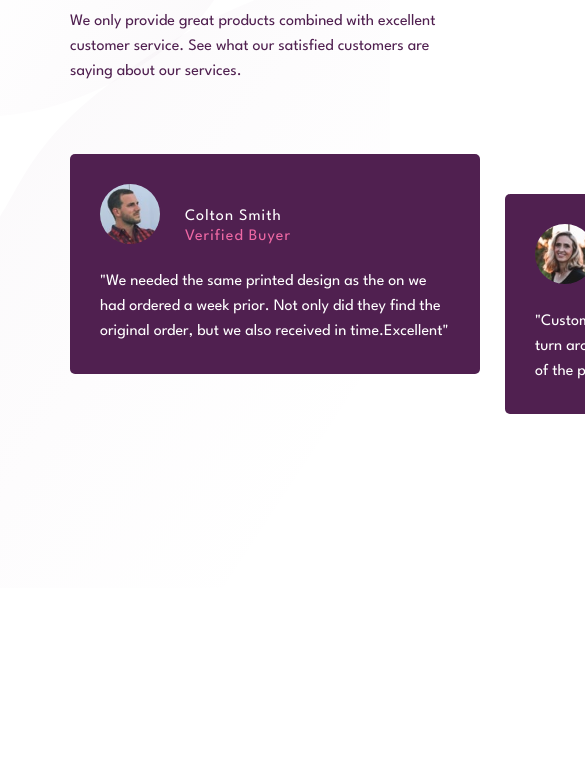
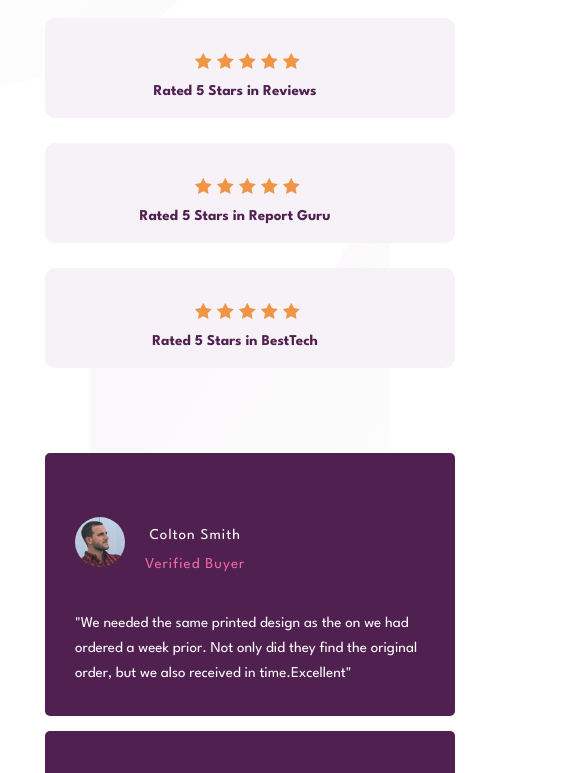
Before and after one commit to Ahmed7019/social_proof_section, a plain HTML site: page index.html in a window 390 px wide. Shown: the part 256-1029 px from the top of the page, 585 px wide, since content can reach past the window. Before the commit the page ends 844 px from the top, so only its background shows below. Drawn offline with Linux system fonts and the light colour scheme.

Commit message:
Added mobile screen design

```diff
--- a/index.html
+++ b/index.html
@@ -26,27 +26,33 @@
             </div>
             <div class="ratings">
                 <div class="first-rate">
+                    <div class="imgs">
                         <img src="/images/icon-star.svg" alt="star">
                         <img src="/images/icon-star.svg" alt="star">
                         <img src="/images/icon-star.svg" alt="star">
                         <img src="/images/icon-star.svg" alt="star">
                         <img src="/images/icon-star.svg" alt="star">
+                    </div>
                     <span>Rated 5 Stars in Reviews</span>
                 </div>
                 <div class="second-rate">
+                    <div class="imgs">
                         <img src="/images/icon-star.svg" alt="star">
                         <img src="/images/icon-star.svg" alt="star">
                         <img src="/images/icon-star.svg" alt="star">
                         <img src="/images/icon-star.svg" alt="star">
                         <img src="/images/icon-star.svg" alt="star">
+                    </div>
                     <span>Rated 5 Stars in Report Guru</span>
                 </div>
                 <div class="third-rate">
+                    <div class="imgs">
                         <img src="/images/icon-star.svg" alt="star">
                         <img src="/images/icon-star.svg" alt="star">
                         <img src="/images/icon-star.svg" alt="star">
                         <img src="/images/icon-star.svg" alt="star">
                         <img src="/images/icon-star.svg" alt="star">
+                    </div>
                     <span>Rated 5 Stars in BestTech</span>
                 </div>
             </div>
--- a/style/style.css
+++ b/style/style.css
@@ -32,6 +32,7 @@ body {
   display: grid;
   place-items: center;
   height: 100vh;
+  font-size: 15px;
 }
 
 .container {
@@ -56,22 +57,25 @@ header {
 }
 
 .ratings {
+  position: relative;
   width: 550px;
   display: flex;
   display: -ms-flex;
   display: -webkit-flex;
   flex-direction: column;
-  justify-content: space-evenly;
+  justify-content: space-between;
+  align-content: space-between;
 }
 
 .ratings div {
-  position: relative;
-  padding: 15px;
+  padding: 10px;
   font-weight: bold;
   background-color: var(--Light_Grayish_Magenta);
   border-radius: 10px;
 }
-
+.imgs img {
+  margin-right: 5px;
+}
 .ratings div span {
   position: relative;
   margin-left: 20px;
@@ -90,30 +94,40 @@ header {
   align-self: flex-end;
 }
 
+.first-rate,
+.second-rate,
+.third-rate {
+  display: flex;
+  justify-content: space-between;
+  align-items: center;
+}
 main {
   display: flex;
   display: -webkit-flex;
   flex-direction: column;
 }
+
 .card-container {
-    height: 300px;
+  height: 300px;
   display: flex;
   display: -webkit-flex;
   flex-direction: row;
   justify-content: space-evenly;
+  position: relative;
 }
 
 .card-container :nth-child(1) {
-    align-self: flex-start;
+  align-self: flex-start;
 }
 .card-container :nth-child(2) {
-    align-self: center;
+  align-self: center;
 }
 .card-container :nth-child(3) {
-    align-self: flex-end;
+  align-self: flex-end;
 }
 
 .card {
+  position: relative;
   background-color: var(--Very_Dark_Magenta);
   width: 350px;
   height: fit-content;
@@ -124,13 +138,17 @@ main {
 }
 
 .profile {
+  position: relative;
   display: flex;
   justify-content: flex-start;
-  align-items: center;
+  width: fit-content;
+  height: fit-content;
 }
 
 .info {
-  margin-left: 25px;
+  position: relative;
+  margin-left: 20px;
+  margin-bottom: 25px;
   display: flex;
   flex-direction: column;
   letter-spacing: 1px;
@@ -140,8 +158,8 @@ main {
   color: var(--Soft_Pink);
 }
 .profile img {
-  width: 60px;
-  height: 60px;
+  width: 50px;
+  height: 50px;
   border-radius: 50%;
   margin-bottom: 25px;
 }
@@ -154,3 +172,75 @@ main :nth-child(3) {
 .recom-text {
   line-height: 25px;
 }
+
+/* mobile screen */
+
+@media (max-width: 768px) {
+  body {
+    background-image: url(../images/bg-pattern-top-mobile.svg),
+      url(../images/bg-pattern-bottom-mobile.svg);
+    background-size: 550px, 300px;
+    background-repeat: no-repeat, no-repeat;
+    background-position: top left, bottom right;
+  }
+
+  .container {
+    width: 400px;
+    padding: 50px;
+    display: flex;
+    flex-direction: column;
+    align-items: center;
+  }
+  header {
+    display: flex;
+    flex-direction: column;
+    justify-content: space-evenly;
+    align-items: center;
+    width: 100%;
+  }
+  .ratings {
+    width: 100%;
+  }
+
+  .ratings div {
+    padding: 5px;
+  }
+  .ratings span {
+    margin-bottom: 15px;
+  }
+  .first-rate,
+  .second-rate,
+  .ratings :nth-child(3) {
+    width: 100%;
+    align-self: center;
+    margin-top: 25px;
+  }
+  .imgs {
+    display: flex;
+    display: -webkit-flex;
+    align-items: flex-end;
+    margin-bottom: 10px;
+  }
+
+  .first-rate,
+  .second-rate,
+  .third-rate {
+    display: flex;
+    flex-direction: column;
+    align-items: center;
+    justify-content: space-between;
+  }
+  .card-container {
+    flex-direction: column;
+    justify-content: space-between;
+    align-items: center;
+  }
+
+  .card-container :nth-child(1),
+  .card-container :nth-child(2),
+  .card-container :nth-child(3) {
+    align-self: center;
+    margin-right: 0;
+    margin-top: 15px;
+  }
+}
```
Lines whose indentation alone changed are shown as unchanged.
